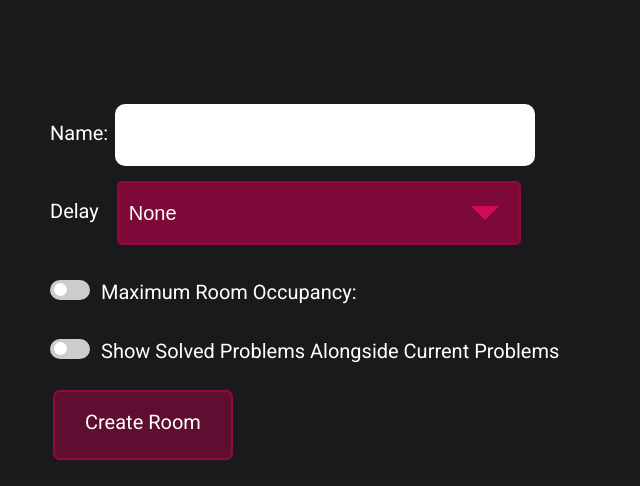
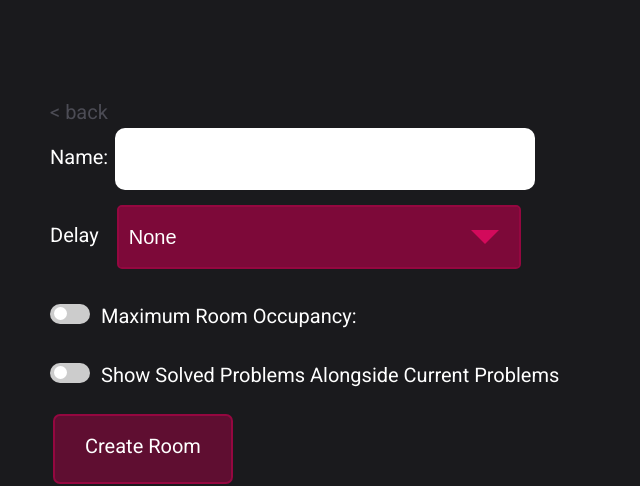
Before and after one commit to EthanLowenthal/Room-Chat, a Flask app: page /create in a window 1280 px wide. Shown: the top 486 px of the page, without its empty margins (0-640 px from the left). Run offline with Flask 2, Linux system fonts and the light colour scheme.

Commit message:
new back button

```diff
--- a/templates/settings.html
+++ b/templates/settings.html
@@ -7,7 +7,9 @@
 </head>
 <body>
 <div style="margin: 50px; margin-top: 100px;">
+<span class="back-btn" onclick="window.location.href='/'">< back</span>
 <form id="form" method="post">
+
     Name: <input type="text" name="name" class="text-large" maxlength="20" size="15"><br>
         <div class="input-group" style="margin-top: 11px">
 
```
